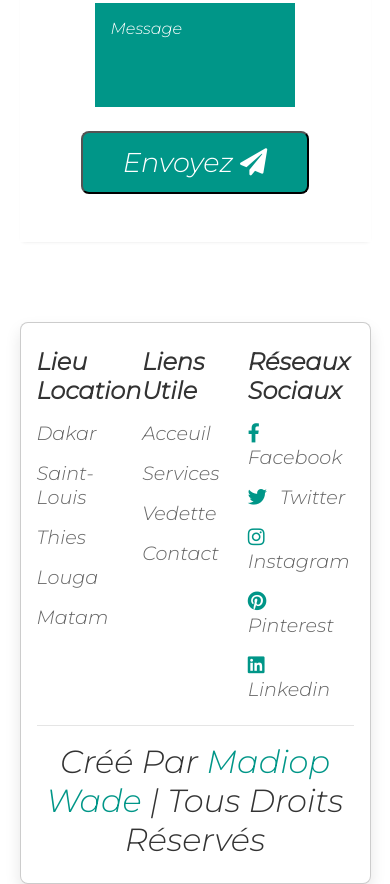
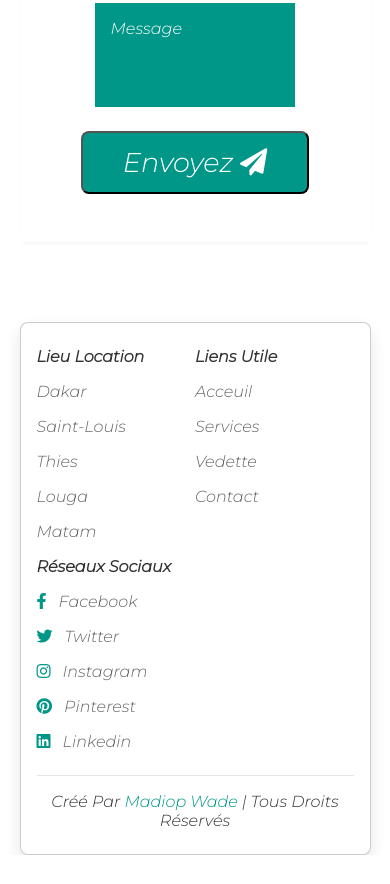
Before and after one commit to wade-web/wade-web.github.io, a plain HTML site: page index.html in a window 390 px wide. Shown: the part 9043-9927 px from the top of the page. After the commit the page ends 9898 px from the top, so only its background shows below. Drawn offline with Linux system fonts and the light colour scheme.

Commit message:
Update style.css

```diff
--- a/style.css
+++ b/style.css
@@ -446,14 +446,9 @@ border: none;
 }
 
 .footer .footer-container .box-container .box{
-  flex:1 1 5rem;
+  flex:1 1 8rem;
 }
 
-.footer .footer-container .box-container .box h3{
-  font-size: 1.5rem;
-  color:#333;
-  padding:.5rem 0;
-}
 .footer .box-container .box h3 {
   font-size: 1.2rem;
   color: #333;
@@ -479,18 +474,7 @@ border: none;
   color: #009688;
   padding-right: .5rem;
 }
-/*
-.footer .footer-container .box-container .box a{
-  display: block;
-  font-size: 1.5rem;
-  color:#666;
-  padding:.5rem 0;
-}
 
-.footer .footer-container .box-container .box a:hover{
-  color:#009688;
-  text-decoration: underline;
-} */
 
 .footer .footer-container .credit{
   margin-top: 1rem;
@@ -505,20 +489,6 @@ border: none;
 .footer .footer-container .credit span{
   color:#009688;
 }
-
-/* .footer .footer-container {
-  margin-bottom: 8rem;
-} */
-
-
-
-
-
-
-
-
-
-
 
 
   @media all and (max-width:690px){
@@ -586,4 +556,8 @@ border: none;
   .navbar.stiky ul li a {
     color: #fff;
   }
+      .footer .box-container .box h3,.footer .box-container .box a,.footer .footer-container .credit {
+  font-size: 1rem;
+}
+
   }
```
